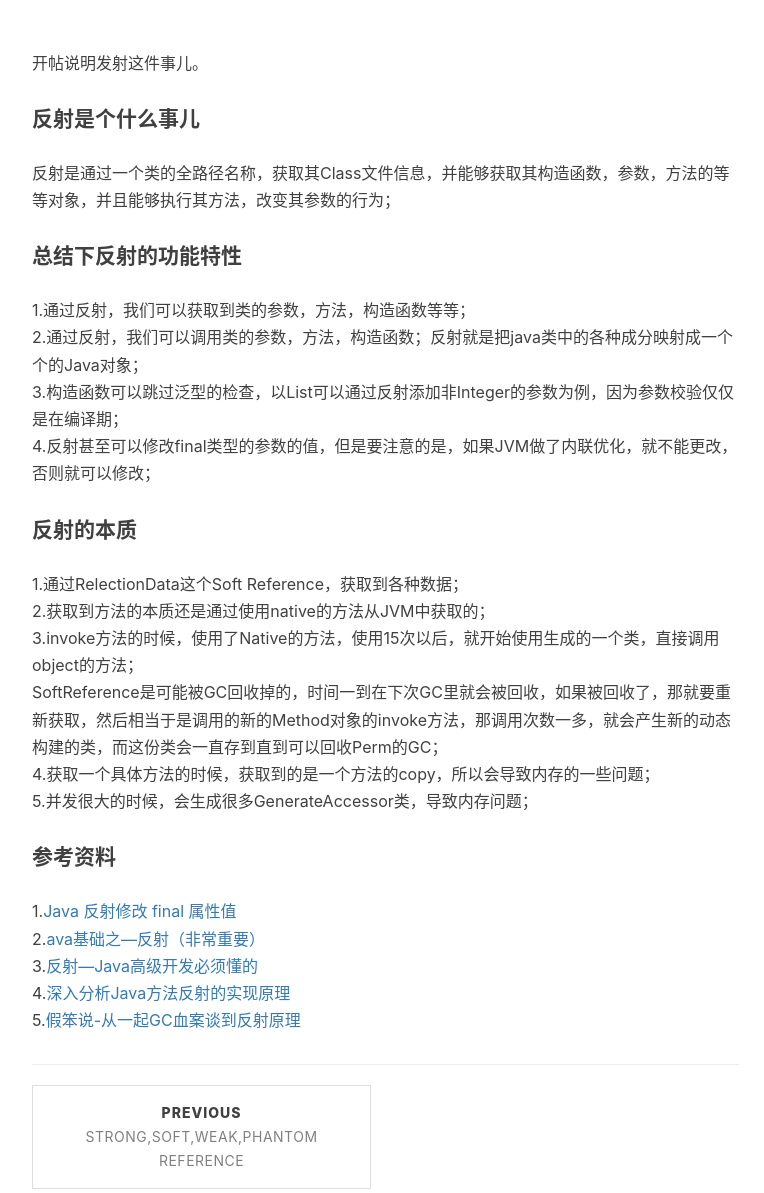
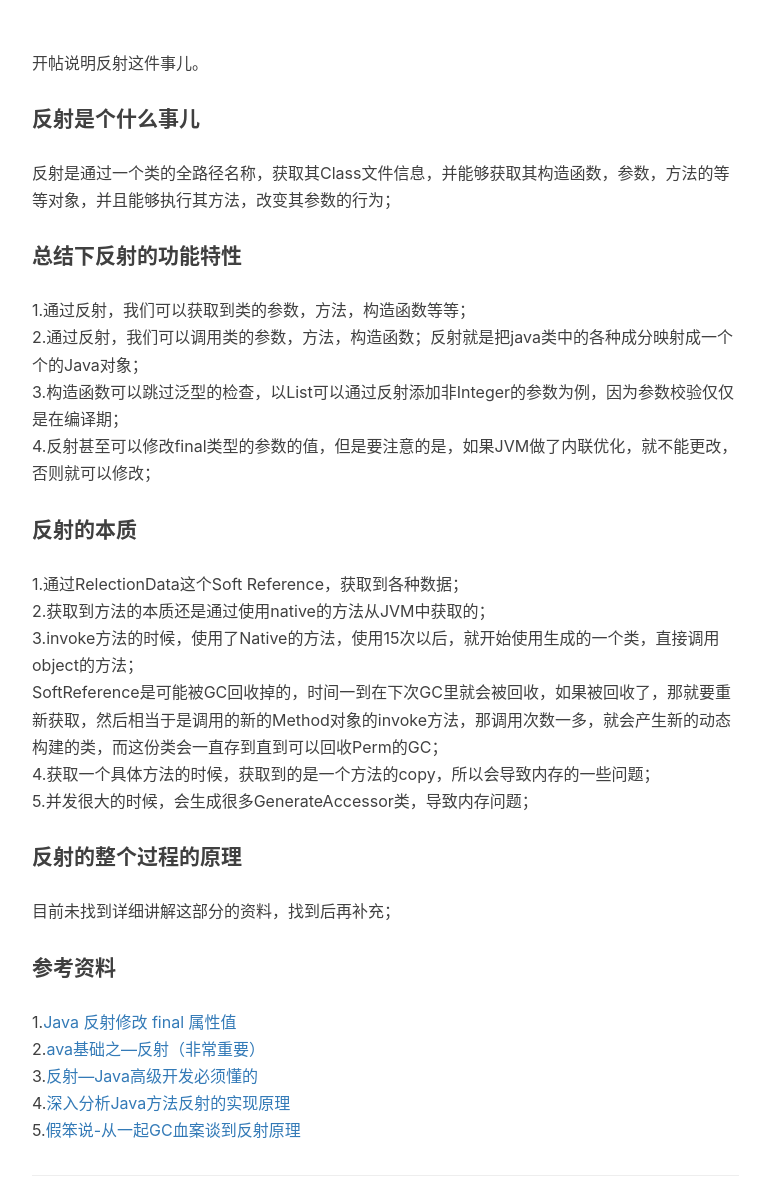
Before and after one commit to baiscjava/basicjava.github.io, a Jekyll site: the page built from _posts/2018-08-29-反射这件事儿.md, in a window 1280 px wide and 1400 px high, scrolled down 250 px. Shown: the part 207-1400 px from the top of the window, without its empty margins (233-997 px from the left). Built offline with Jekyll 4.4.1, drawn with Linux system fonts in a browser that asks for light colours; nearby versions of some CDN libraries; comment, search, counter and statistics services are not loaded.

Commit message:
Update 2018-08-29-反射这件事儿.md

```diff
--- a/_posts/2018-08-29-反射这件事儿.md
+++ b/_posts/2018-08-29-反射这件事儿.md
@@ -8,14 +8,16 @@ tags:
     - JVM
 ---
 
-开帖说明发射这件事儿。<br>
+开帖说明反射这件事儿。<br>
 #### 反射是个什么事儿<br>
 反射是通过一个类的全路径名称，获取其Class文件信息，并能够获取其构造函数，参数，方法的等等对象，并且能够执行其方法，改变其参数的行为；<br>
+
 #### 总结下反射的功能特性<br>
 1.通过反射，我们可以获取到类的参数，方法，构造函数等等；<br>
 2.通过反射，我们可以调用类的参数，方法，构造函数；反射就是把java类中的各种成分映射成一个个的Java对象；<br>
 3.构造函数可以跳过泛型的检查，以List<Integer>可以通过反射添加非Integer的参数为例，因为参数校验仅仅是在编译期；<br>
 4.反射甚至可以修改final类型的参数的值，但是要注意的是，如果JVM做了内联优化，就不能更改，否则就可以修改；<br>
+
 #### 反射的本质<br>
 1.通过RelectionData这个Soft Reference，获取到各种数据；<br>
 2.获取到方法的本质还是通过使用native的方法从JVM中获取的；<br>
@@ -23,6 +25,10 @@ tags:
 SoftReference是可能被GC回收掉的，时间一到在下次GC里就会被回收，如果被回收了，那就要重新获取，然后相当于是调用的新的Method对象的invoke方法，那调用次数一多，就会产生新的动态构建的类，而这份类会一直存到直到可以回收Perm的GC；<br>
 4.获取一个具体方法的时候，获取到的是一个方法的copy，所以会导致内存的一些问题；<br>
 5.并发很大的时候，会生成很多GenerateAccessor类，导致内存问题；<br>
+
+#### 反射的整个过程的原理<br>
+目前未找到详细讲解这部分的资料，找到后再补充；<br>
+
 #### 参考资料
 1.[Java 反射修改 final 属性值](https://blog.csdn.net/tabactivity/article/details/50726353)<br>
 2.[ava基础之—反射（非常重要）](https://blog.csdn.net/sinat_38259539/article/details/71799078)<br>
```
